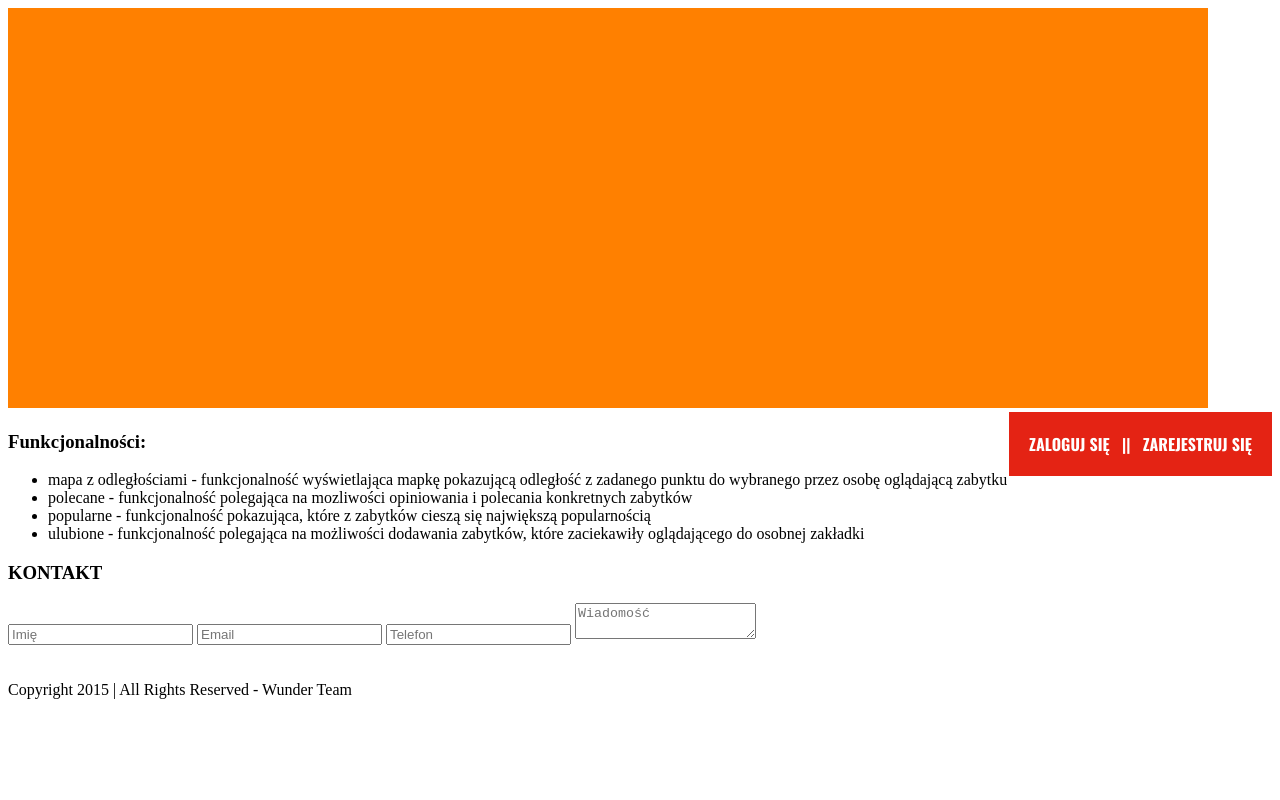
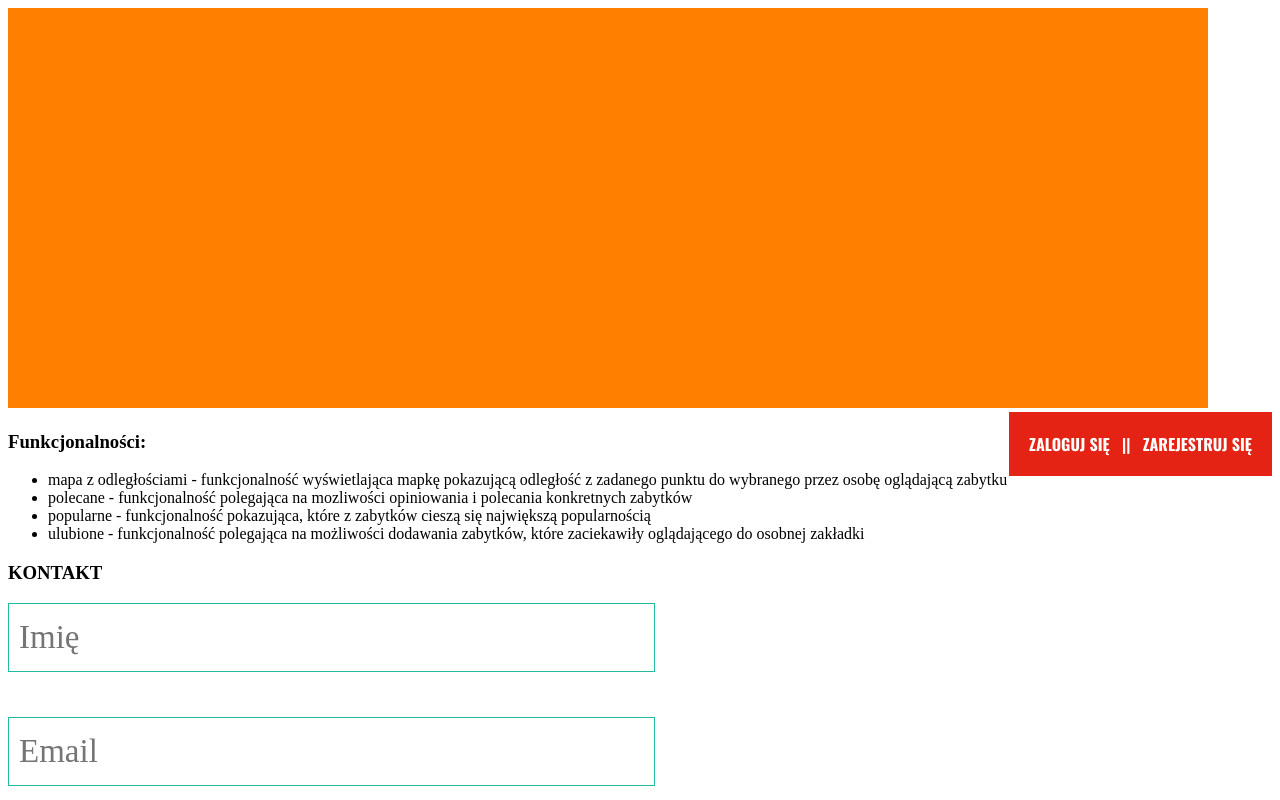
Before and after one commit to infoshareacademy/jfdd-monuments, a plain HTML site: page index.html in a window 1280 px wide. Shown: the top 800 px of the page. Drawn offline with nearby package versions, Linux system fonts and the light colour scheme.

Commit message:
adding contact form

```diff
--- a/style/style.css
+++ b/style/style.css
@@ -1,5 +1,73 @@
 
-footer img{
+
+
+/*CONTACT*/
+
+.contact {
+    height: 560px;
+    background-color: #fff;
+}
+
+.contact_form {
+    display: inline-block;
+    width: 660px;
+    float: left;
+    vertical-align: top;
+}
+
+.contact_form input {
+    margin-bottom: 45px;
+    padding-left: 10px;
+    width: 633px;
+    height: 65px;
+    background-color: white;
+    border: 1px solid #24baa0;
+    font-family: "ralewaylight";
+    font-size: 33px;
+}
+
+.contact_form textarea {
+    margin-right: 20px;
+    padding-left: 10px;
+    width: 633px;
+    height: 191px;
+    background-color: white;
+    border: 1px solid #24baa0;
+    font-family: ralewaylight;
+    font-size: 33px;
+    resize: none;
+
+}
+
+.contact_submit {
+    display: inline-block;
+
+}
+#contact_submit img {
+    margin-bottom: 40px;
+}
+#contact_submit p {
+    font-family: ralewaylight;
+    font-size: 18px;
+    margin-bottom: 40px;
+    padding-top: 8px;
+}
+
+
+/*#button_send {*/
+    /*width: 343px;*/
+    /*height: 72px;*/
+    /*background-color: #24baa0;*/
+    /*border-radius: 10px;*/
+    /*text-transform: uppercase;*/
+    /*color: white;*/
+    /*font-family: ralewaybold;*/
+    /*font-size: 33px;*/
+    /*text-align: center;*/
+    /*padding-top: 15px;*/
+/*}*/
+
+footer {
     height: 80px;
 }
 .cta {
```
